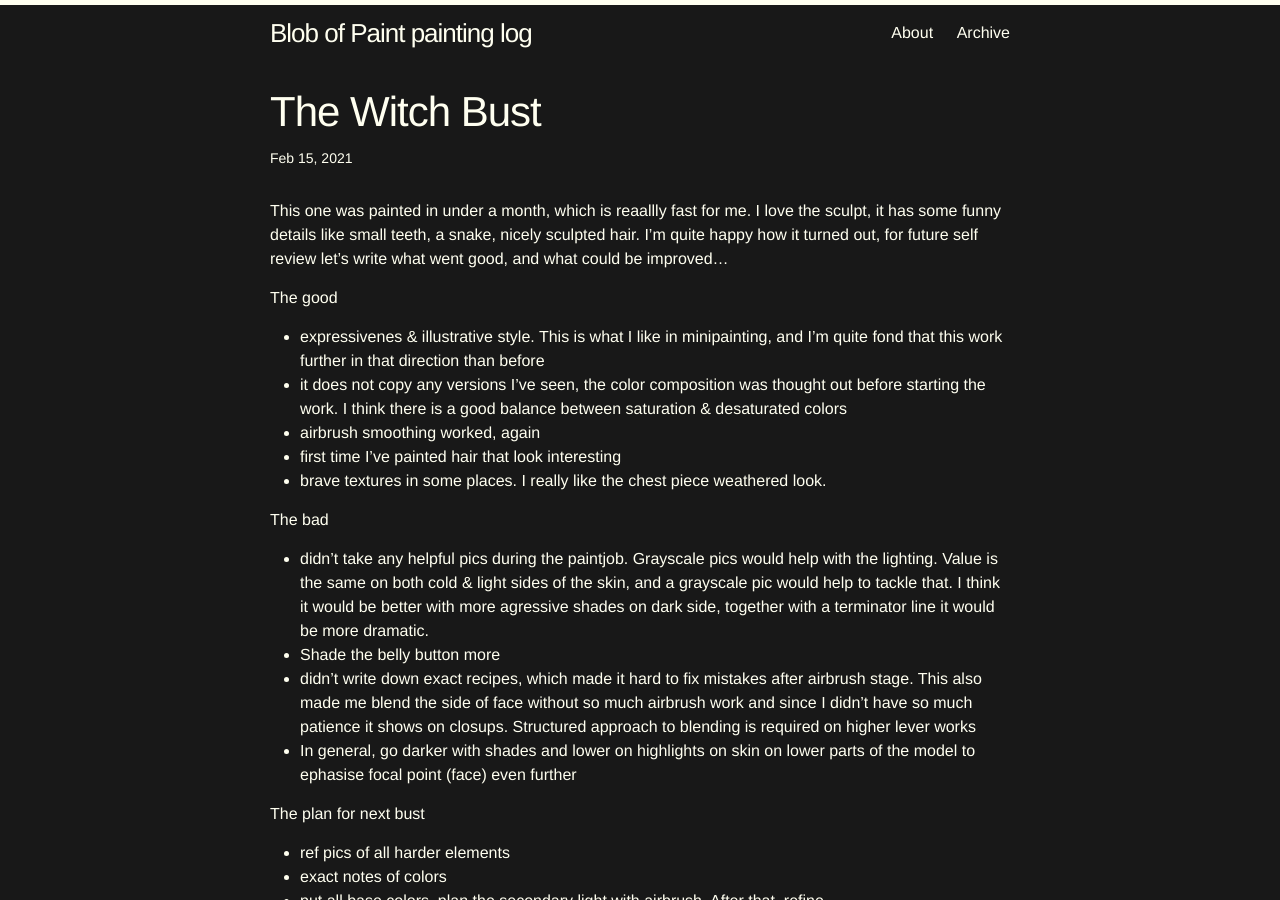
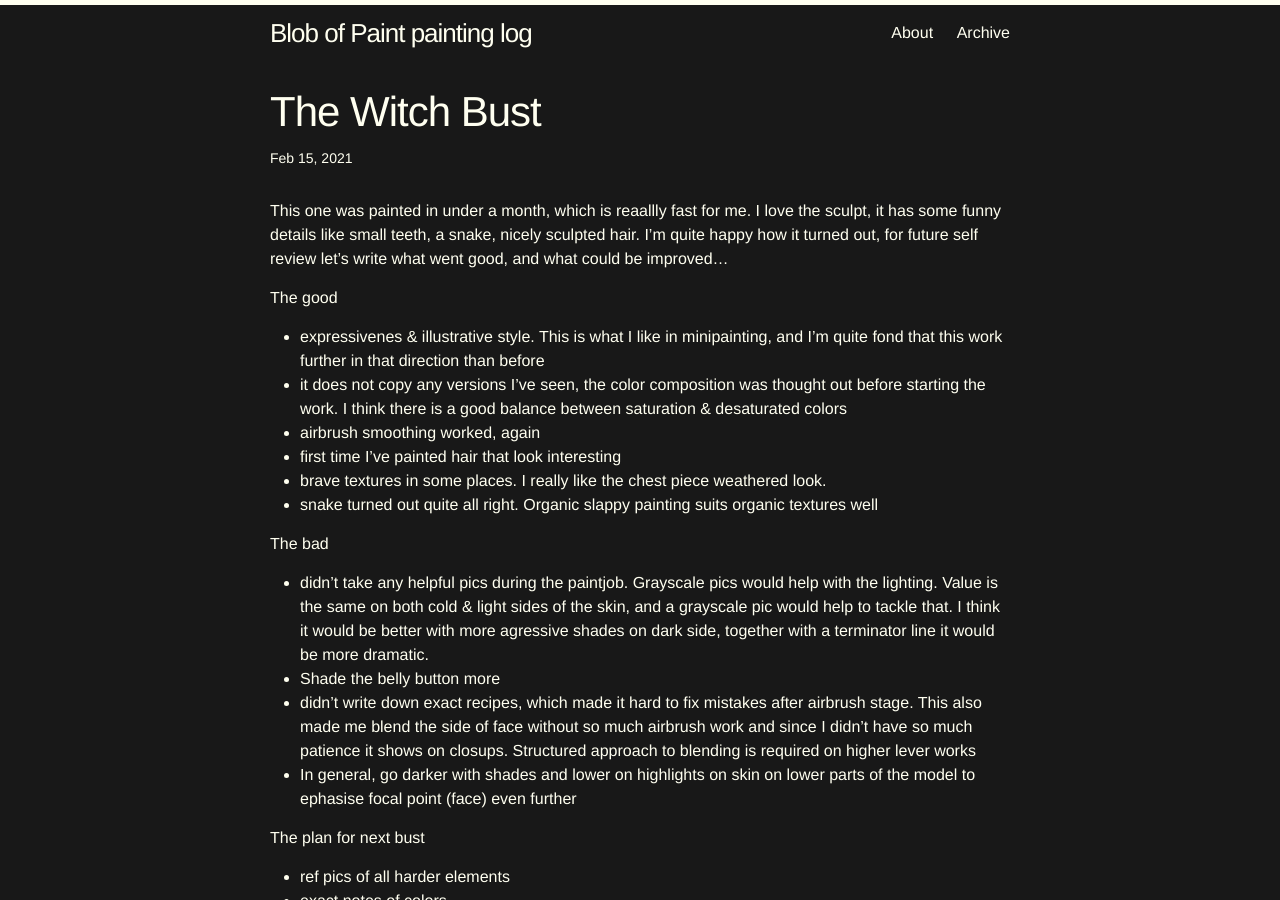
Before and after one commit to blobofpaint/blobofpaint.github.io, a Jekyll site: the page built from _posts/2021-02-16-the-witch-bust.markdown, in a window 1280 px wide and 900 px high. Built offline with Jekyll 4.4.1, drawn with Linux system fonts in a browser that asks for light colours; comment, search, counter and statistics services are not loaded.

Commit message:
Update 2021-02-16-the-witch-bust.markdown

```diff
--- a/_posts/2021-02-16-the-witch-bust.markdown
+++ b/_posts/2021-02-16-the-witch-bust.markdown
@@ -16,6 +16,7 @@ The good
 *  airbrush smoothing worked, again
 *  first time I've painted hair that look interesting
 *  brave textures in some places. I really like the chest piece weathered look.
+*  snake turned out quite all right. Organic slappy painting suits organic textures well
 
 The bad
 *  didn't take any helpful pics during the paintjob. Grayscale pics would help with the lighting. Value is the same on both cold & light sides of the skin, and a grayscale pic would help to tackle that. I think it would be better with more agressive shades on dark side, together with a terminator line it would be more dramatic.
```
